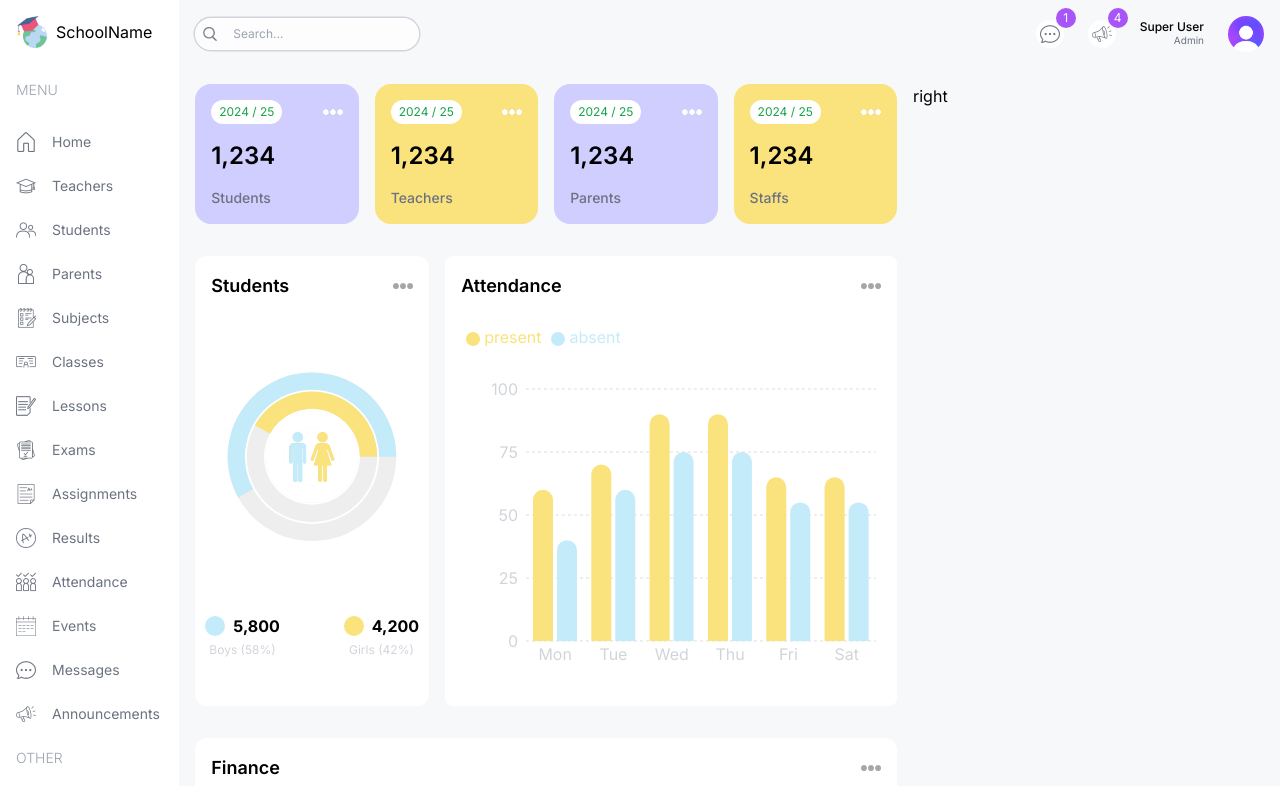
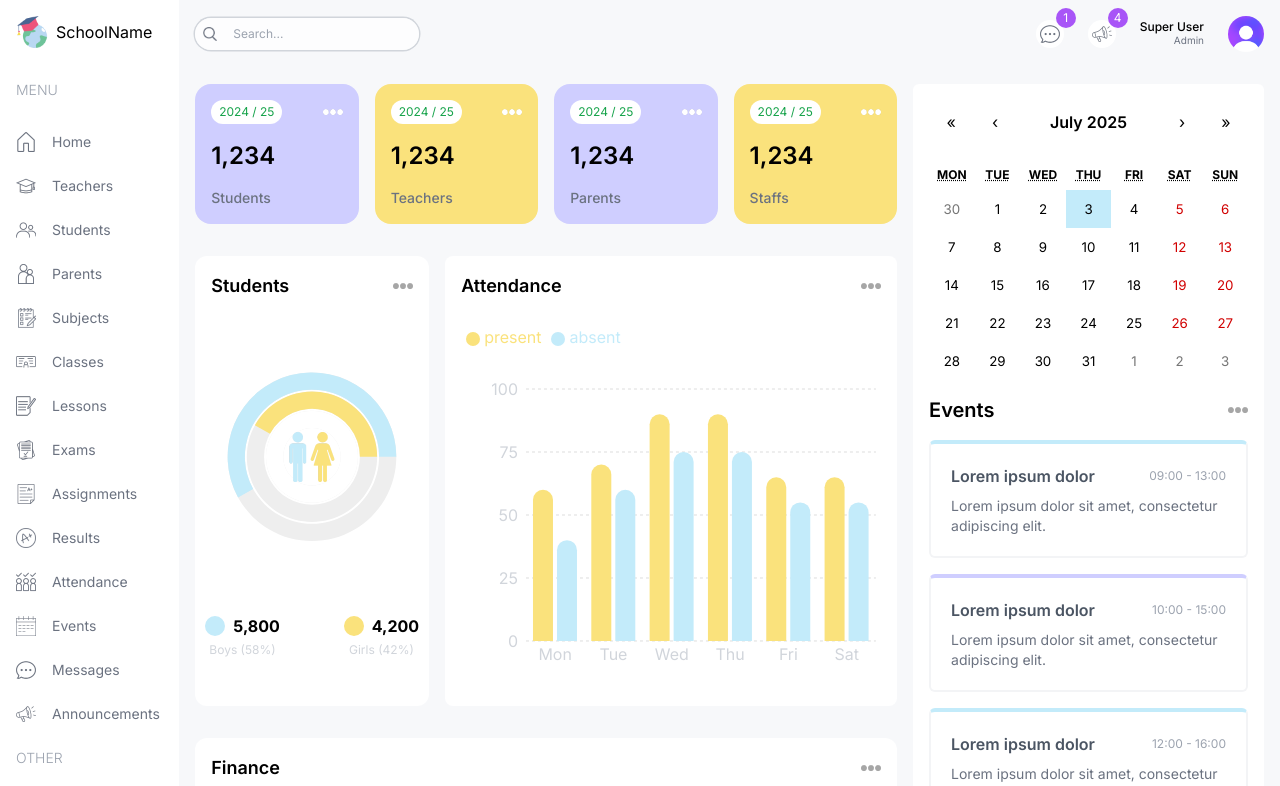
Before and after one commit to muhafs/school-management-system-101, a Next.js app: page /admin in a window 1280 px wide. Shown: the top 786 px of the page. Built offline with nearby package versions, Linux system fonts and the light colour scheme.

Commit message:
add event calender

```diff
--- a/src/app/(dashboard)/admin/page.tsx
+++ b/src/app/(dashboard)/admin/page.tsx
@@ -1,7 +1,8 @@
+import UserCard from '@/components/UserCard'
 import AttendanceChart from '@/components/Chart/AttendanceChart'
 import CountChart from '@/components/Chart/CountChart'
 import FinanceChart from '@/components/Chart/FinanceChart'
-import UserCard from '@/components/UserCard'
+import EventCalendar from '@/components/Calendar/EventCalendar'
 
 const AdminPage = () => {
 	return (
@@ -37,7 +38,9 @@
 			</div>
 
 			{/* Right */}
-			<div className="w-full lg:w-1/3">right</div>
+			<div className="w-full lg:w-1/3 flex flex-col gap-8">
+				<EventCalendar />
+			</div>
 		</div>
 	)
 }
--- a/src/app/globals.css
+++ b/src/app/globals.css
@@ -1,3 +1,108 @@
 @tailwind base;
 @tailwind components;
 @tailwind utilities;
+
+.react-calendar {
+	width: 100% !important;
+	border: none !important;
+	font-family: 'Inter', sans-serif !important;
+}
+
+.react-calendar__navigation__label__labelText {
+	font-weight: 600;
+}
+
+.react-calendar__tile--active {
+	background-color: #c3ebfa !important;
+	color: black !important;
+}
+
+.rbc-btn-group:first-child {
+	display: none !important;
+}
+
+.rbc-toolbar-label {
+	text-align: right !important;
+	padding: 0px 20px !important;
+}
+
+.rbc-btn-group:last-child {
+	font-size: 13px !important;
+}
+
+.rbc-btn-group:last-child button {
+	border: none !important;
+	background-color: #f1f0ff !important;
+	margin-left: 2px !important;
+}
+
+.rbc-toolbar button.rbc-active {
+	background-color: #dbdafe !important;
+	box-shadow: none !important;
+}
+
+.rbc-time-view {
+	border-color: #eee !important;
+}
+
+.rbc-time-header {
+	display: none !important;
+}
+
+.rbc-time-content {
+	border: none !important;
+}
+
+.rbc-time-gutter.rbc-time-column {
+	font-size: 12px !important;
+}
+
+.rbc-time-gutter.rbc-time-column .rbc-timeslot-group {
+	padding: 0px 20px !important;
+}
+
+.rbc-timeslot-group {
+	background-color: #f7fdff !important;
+}
+
+.rbc-day-slot {
+	font-size: 14px !important;
+}
+
+.rbc-event {
+	border: none !important;
+	color: black !important;
+	padding: 10px !important;
+	margin: 10px !important;
+	width: 99% !important;
+}
+
+.rbc-event:nth-child(1) {
+	background-color: #e2f8ff !important;
+}
+.rbc-event:nth-child(2) {
+	background-color: #fefce8 !important;
+}
+.rbc-event:nth-child(3) {
+	background-color: #f2f1ff !important;
+}
+.rbc-event:nth-child(4) {
+	background-color: #fdf2fb !important;
+}
+.rbc-event:nth-child(5) {
+	background-color: #e2f8ff !important;
+}
+.rbc-event:nth-child(6) {
+	background-color: #fefce8 !important;
+}
+.rbc-event:nth-child(7) {
+	background-color: #f2f1ff !important;
+}
+.rbc-event:nth-child(8) {
+	background-color: #fdf2fb !important;
+}
+
+.rbc-event-label {
+	color: gray !important;
+	margin-bottom: 5px;
+}
--- /dev/null
+++ b/src/components/Calendar/EventCalendar.tsx
@@ -0,0 +1,64 @@
+'use client'
+
+import 'react-calendar/dist/Calendar.css'
+
+import { useState } from 'react'
+import Calendar from 'react-calendar'
+import Image from 'next/image'
+
+type ValuePiece = Date | null
+type Value = ValuePiece | [ValuePiece, ValuePiece]
+
+const events = [
+	{
+		id: 1,
+		title: 'Lorem ipsum dolor',
+		time: '09:00 - 13:00',
+		description: 'Lorem ipsum dolor sit amet, consectetur adipiscing elit.',
+	},
+	{
+		id: 2,
+		title: 'Lorem ipsum dolor',
+		time: '10:00 - 15:00',
+		description: 'Lorem ipsum dolor sit amet, consectetur adipiscing elit.',
+	},
+	{
+		id: 3,
+		title: 'Lorem ipsum dolor',
+		time: '12:00 - 16:00',
+		description: 'Lorem ipsum dolor sit amet, consectetur adipiscing elit.',
+	},
+]
+
+const EventCalendar = () => {
+	const [value, onChange] = useState<Value>(new Date())
+
+	return (
+		<div className="bg-white p-4 rounded-md">
+			{/* Calendar */}
+			<Calendar onChange={onChange} value={value} />
+
+			{/* Events Header */}
+			<div className="flex items-center justify-between">
+				<h2 className="text-xl font-semibold my-4">Events</h2>
+				<Image src="/moreDark.png" alt="More Events" width={20} height={20} />
+			</div>
+
+			{/* Events List */}
+			<div className="flex flex-col gap-4">
+				{events.map((event) => (
+					<div key={event.id} className="p-5 rounded-md border-2 border-gray-100 border-t-4 odd:border-t-mSky even:border-t-mPurple">
+						<div className="flex items-center justify-between">
+							<h3 className="font-semibold text-gray-600">{event.title}</h3>
+							<span className="text-gray-400 text-xs">{event.time}</span>
+						</div>
+
+						<p className="mt-2 text-sm text-gray-500">{event.description}</p>
+					</div>
+				))}
+			</div>
+		</div>
+	)
+}
+
+export default EventCalendar
```
